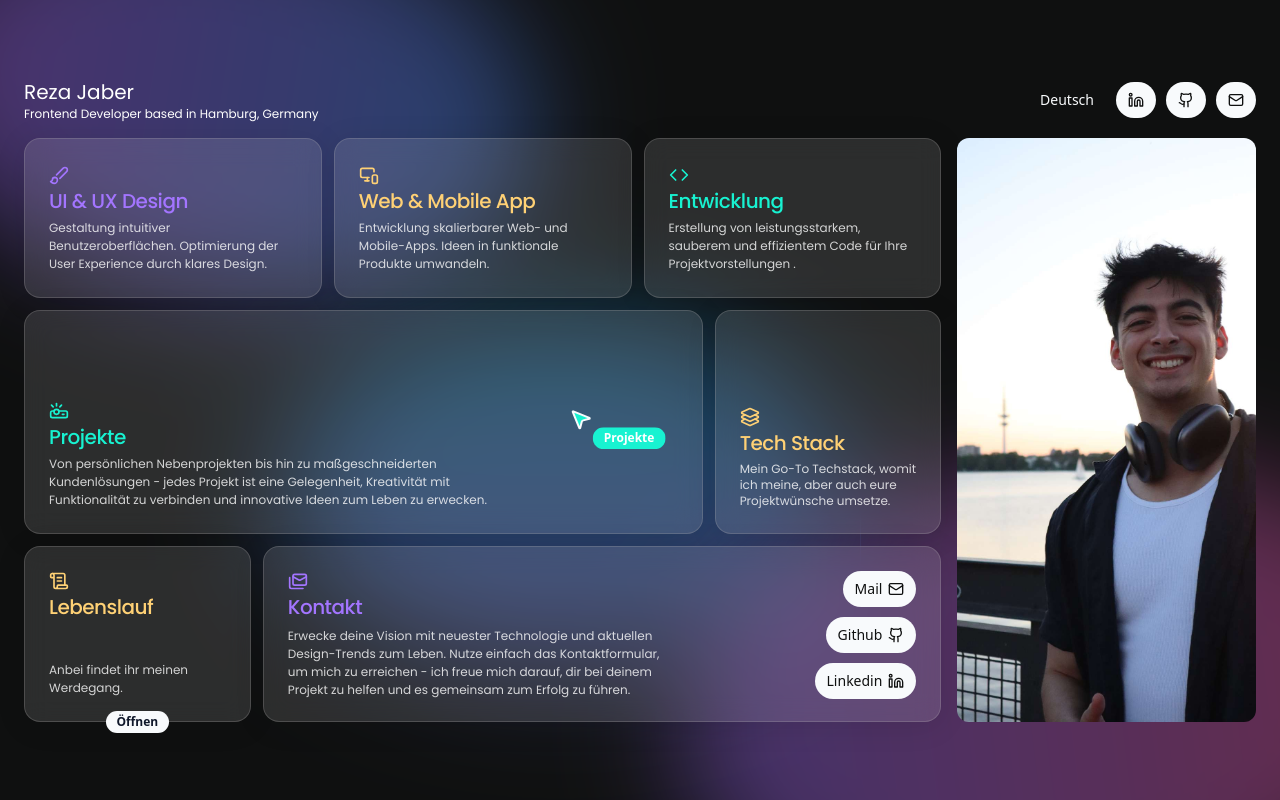
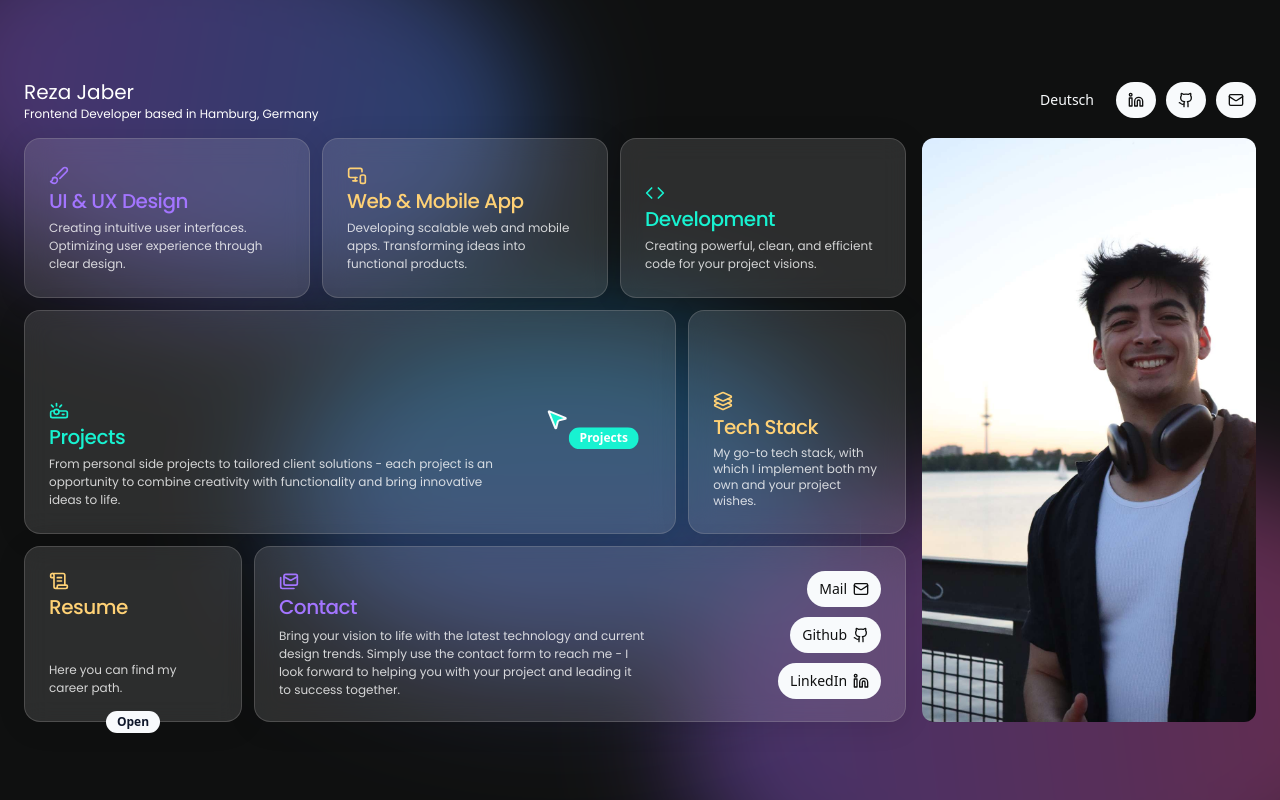
Before and after one commit to rezajaber/portfolio, a Vue app: page / in a window 1280 px wide. Built offline with nearby package versions, Linux system fonts and the light colour scheme.

Commit message:
Homeview Messages Translated

```diff
--- a/src/views/HomeView.vue
+++ b/src/views/HomeView.vue
@@ -79,19 +79,22 @@ const toggleLanguage = () => {
           </Button>
 
           <a href="https://www.linkedin.com/in/rezajaber/" target="_blank">
-            <Button size="sm" class="rounded-full border-white text-background"
-              ><Linkedin class="h-4 w-4" /></Button
-          ></a>
+            <Button size="sm" class="rounded-full border-white text-background">
+              <Linkedin class="h-4 w-4" />
+            </Button>
+          </a>
 
           <a href="https://github.com/rezajaber" target="_blank">
-            <Button size="sm" class="rounded-full border-white text-background"
-              ><Github class="h-4 w-4" /></Button
-          ></a>
+            <Button size="sm" class="rounded-full border-white text-background">
+              <Github class="h-4 w-4" />
+            </Button>
+          </a>
 
           <a href="mailto:amirrezajaber@gmail.com" target="_blank">
-            <Button size="sm" class="rounded-full border-white text-background"
-              ><Mail class="h-4 w-4" /></Button
-          ></a>
+            <Button size="sm" class="rounded-full border-white text-background">
+              <Mail class="h-4 w-4" />
+            </Button>
+          </a>
         </div>
       </div>
     </div>
@@ -108,11 +111,10 @@ const toggleLanguage = () => {
           >
             <CardHeader>
               <Brush class="card-icon h-5 w-5 stroke-purple" />
-              <CardTitle class="text-purple">UI & UX Design</CardTitle>
+              <CardTitle class="text-purple">{{ t('uiUxDesign.title') }}</CardTitle>
             </CardHeader>
             <CardDescription class="text-xs leading-[18px]">
-              Gestaltung intuitiver Benutzeroberflächen. Optimierung der User Experience durch
-              klares Design.
+              {{ t('uiUxDesign.description') }}
             </CardDescription>
           </Card>
 
@@ -124,11 +126,10 @@ const toggleLanguage = () => {
           >
             <CardHeader>
               <MonitorSmartphone class="card-icon h-5 w-5 stroke-gold" />
-              <CardTitle class="text-gold">Web & Mobile App</CardTitle>
+              <CardTitle class="text-gold">{{ t('webMobileApp.title') }}</CardTitle>
             </CardHeader>
             <CardDescription class="text-xs leading-[18px]">
-              Entwicklung skalierbarer Web- und Mobile-Apps. Ideen in funktionale Produkte
-              umwandeln.
+              {{ t('webMobileApp.description') }}
             </CardDescription>
           </Card>
 
@@ -140,11 +141,10 @@ const toggleLanguage = () => {
           >
             <CardHeader>
               <Code class="card-icon h-5 w-5 stroke-turquoise" />
-              <CardTitle class="text-turquoise">Entwicklung</CardTitle>
+              <CardTitle class="text-turquoise">{{ t('development.title') }}</CardTitle>
             </CardHeader>
             <CardDescription class="text-xs leading-[18px]">
-              Erstellung von leistungsstarkem, sauberem und effizientem Code für Ihre
-              Projektvorstellungen .
+              {{ t('development.description') }}
             </CardDescription>
           </Card>
         </div>
@@ -159,17 +159,15 @@ const toggleLanguage = () => {
           >
             <CardHeader>
               <Projector class="card-icon h-5 w-5 stroke-turquoise" />
-              <CardTitle class="text-turquoise">Projekte</CardTitle>
+              <CardTitle class="text-turquoise">{{ t('projects.title') }}</CardTitle>
             </CardHeader>
             <CardDescription class="text-xs leading-[18px] md:w-3/4">
-              Von persönlichen Nebenprojekten bis hin zu maßgeschneiderten Kundenlösungen - jedes
-              Projekt ist eine Gelegenheit, Kreativität mit Funktionalität zu verbinden und
-              innovative Ideen zum Leben zu erwecken.
+              {{ t('projects.description') }}
             </CardDescription>
 
             <div class="animated-cursor absolute right-10 top-20 flex">
               <MousePointer2 class="fill-turquoise" />
-              <Badge class="mt-5 w-fit bg-turquoise text-white">Projekte</Badge>
+              <Badge class="mt-5 w-fit bg-turquoise text-white">{{ t('projects.badge') }}</Badge>
             </div>
           </Card>
 
@@ -181,10 +179,10 @@ const toggleLanguage = () => {
           >
             <CardHeader>
               <Layers3 class="card-icon h-5 w-5 stroke-gold" />
-              <CardTitle class="text-gold">Tech Stack</CardTitle>
+              <CardTitle class="text-gold">{{ t('techStack.title') }}</CardTitle>
             </CardHeader>
             <CardDescription class="text-xs">
-              Mein Go-To Techstack, womit ich meine, aber auch eure Projektwünsche umsetze.
+              {{ t('techStack.description') }}
             </CardDescription>
           </Card>
         </div>
@@ -200,14 +198,14 @@ const toggleLanguage = () => {
           >
             <CardHeader>
               <ScrollText class="card-icon h-5 w-5 stroke-gold" />
-              <CardTitle class="text-gold">Lebenslauf</CardTitle>
+              <CardTitle class="text-gold">{{ t('cv.title') }}</CardTitle>
             </CardHeader>
             <CardDescription class="text-xs leading-[18px]">
-              Anbei findet ihr meinen Werdegang.
+              {{ t('cv.description') }}
             </CardDescription>
 
             <div class="absolute inset-x-0 -bottom-3 flex w-full justify-center">
-              <Badge class="w-fit justify-end border">Öffnen</Badge>
+              <Badge class="w-fit justify-end border">{{ t('cv.openButton') }}</Badge>
             </div>
           </Card>
 
@@ -220,25 +218,23 @@ const toggleLanguage = () => {
             <div class="grid gap-2.5">
               <CardHeader>
                 <Mails class="card-icon h-5 w-5 stroke-purple" />
-                <CardTitle class="text-purple">Kontakt</CardTitle>
+                <CardTitle class="text-purple">{{ t('contact.title') }}</CardTitle>
               </CardHeader>
               <CardDescription class="text-xs leading-[18px] md:w-3/4">
-                Erwecke deine Vision mit neuester Technologie und aktuellen Design-Trends zum Leben.
-                Nutze einfach das Kontaktformular, um mich zu erreichen - ich freue mich darauf, dir
-                bei deinem Projekt zu helfen und es gemeinsam zum Erfolg zu führen.
+                {{ t('contact.description') }}
               </CardDescription>
             </div>
 
             <div class="grid place-items-end gap-2.5">
               <a href="mailto:amirrezajaber@gmail.com" target="_blank">
                 <Button size="sm" class="rounded-full border-white text-background">
-                  Mail <Mail class="ml-1.5 h-4 w-4" />
+                  {{ t('contact.mailButton') }} <Mail class="ml-1.5 h-4 w-4" />
                 </Button>
               </a>
 
               <a href="https://github.com/rezajaber" target="_blank">
                 <Button size="sm" class="rounded-full border-white text-background">
-                  Github <Github class="ml-1.5 h-4 w-4" />
+                  {{ t('contact.githubButton') }} <Github class="ml-1.5 h-4 w-4" />
                 </Button>
               </a>
 
@@ -247,7 +243,7 @@ const toggleLanguage = () => {
                   size="sm"
                   class="flex items-center rounded-full border-white text-background"
                 >
-                  Linkedin <Linkedin class="ml-1.5 h-4 w-4" />
+                  {{ t('contact.linkedinButton') }} <Linkedin class="ml-1.5 h-4 w-4" />
                 </Button>
               </a>
             </div>
@@ -283,31 +279,21 @@ const toggleLanguage = () => {
           >
             <CardHeader>
               <CircleUser class="card-icon h-5 w-5 stroke-purple" />
-              <CardTitle class="text-purple">About me</CardTitle>
+              <CardTitle class="text-purple">{{ t('aboutMe.title') }}</CardTitle>
             </CardHeader>
             <CardDescription class="no-scrollbar overflow-y-scroll text-xs leading-5">
               <div class="grid text-xs leading-relaxed">
-                <span class="mb-2">Hey 👋</span>
+                <span class="mb-2">{{ t('aboutMe.greeting') }}</span>
+
+                <span class="mb-2">{{ t('aboutMe.intro') }}</span>
+
+                <span class="mb-2">{{ t('aboutMe.passion') }}</span>
 
                 <span class="mb-2">
-                  Ich bin <i>Reza Jaber</i>, 22 Jahre alt, <i>Softwareentwickler</i> aus
-                  <i>Hamburg</i> 🇩🇪. <br />Meine Leidenschaft: <i>Webentwicklung</i> 💻
-                </span>
-
-                <span class="mb-2">
-                  Neben meinem Hauptjob liebe ich <i>eigene Projekte</i> und
-                  <i>Herausforderungen</i> 🚀. Ich verwandle Ideen in <i>feine Produkte</i> und
-                  erwecke Visionen zum Leben!
-                </span>
-
-                <span class="mb-2">
-                  Abseits vom Coding bin ich ein großer Fan von <i>Musik</i> 🎵 und <i>Sport</i> 🏋️‍♂️.
-                  <br />Neuerdings aber auch Reisebegeistert und meine nächste Ziele sind:
-                  <i>Spanien</i> 🇪🇸 und <i>Japan</i> 🇯🇵.
-
+                  {{ t('aboutMe.hobbies') }}
                   <br />
                   <br />
-                  Wer weiß? Vielleicht starte ich hier einen kleinen Blog 📸
+                  {{ t('aboutMe.future') }}
                 </span>
               </div>
             </CardDescription>
@@ -334,27 +320,17 @@ const toggleLanguage = () => {
             class="no-scrollbar absolute inset-0 flex items-center justify-center p-6 text-white"
           >
             <div class="grid text-xs leading-relaxed xl:text-sm">
-              <span class="mb-2">Hey 👋</span>
+              <span class="mb-2">{{ t('aboutMe.greeting') }}</span>
+
+              <span class="mb-2 xl:mb-4">{{ t('aboutMe.intro') }}</span>
+
+              <span class="mb-2 xl:mb-4">{{ t('aboutMe.passion') }}</span>
 
               <span class="mb-2 xl:mb-4">
-                Ich bin <i>Reza Jaber</i>, 22 Jahre alt, <i>Softwareentwickler</i> aus
-                <i>Hamburg</i> 🇩🇪. <br />Meine Leidenschaft: <i>Webentwicklung</i> 💻
-              </span>
-
-              <span class="mb-2 xl:mb-4">
-                Neben meinem Hauptjob liebe ich <i>eigene Projekte</i> und
-                <i>Herausforderungen</i> 🚀. Ich verwandle Ideen in <i>feine Produkte</i> und
-                erwecke Visionen zum Leben!
-              </span>
-
-              <span class="mb-2 xl:mb-4">
-                Abseits vom Coding bin ich ein großer Fan von <i>Musik</i> 🎵 und <i>Sport</i> 🏋️‍♂️.
-                <br />Neuerdings aber auch Reisebegeistert und meine nächste Ziele sind:
-                <i>Spanien</i> 🇪🇸 und <i>Japan</i> 🇯🇵.
-
+                {{ t('aboutMe.hobbies') }}
                 <br />
                 <br />
-                Wer weiß? Vielleicht starte ich hier einen kleinen Blog 📸
+                {{ t('aboutMe.future') }}
               </span>
             </div>
           </div>
```
